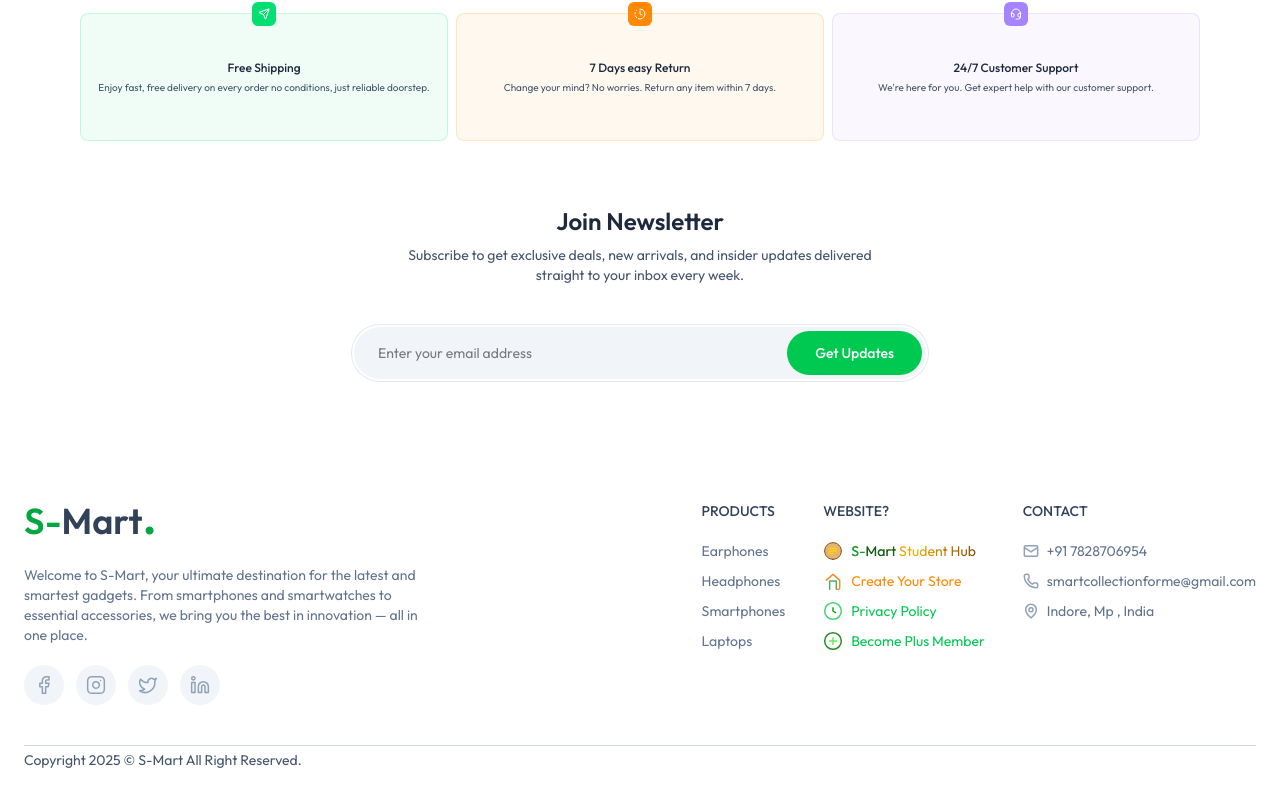
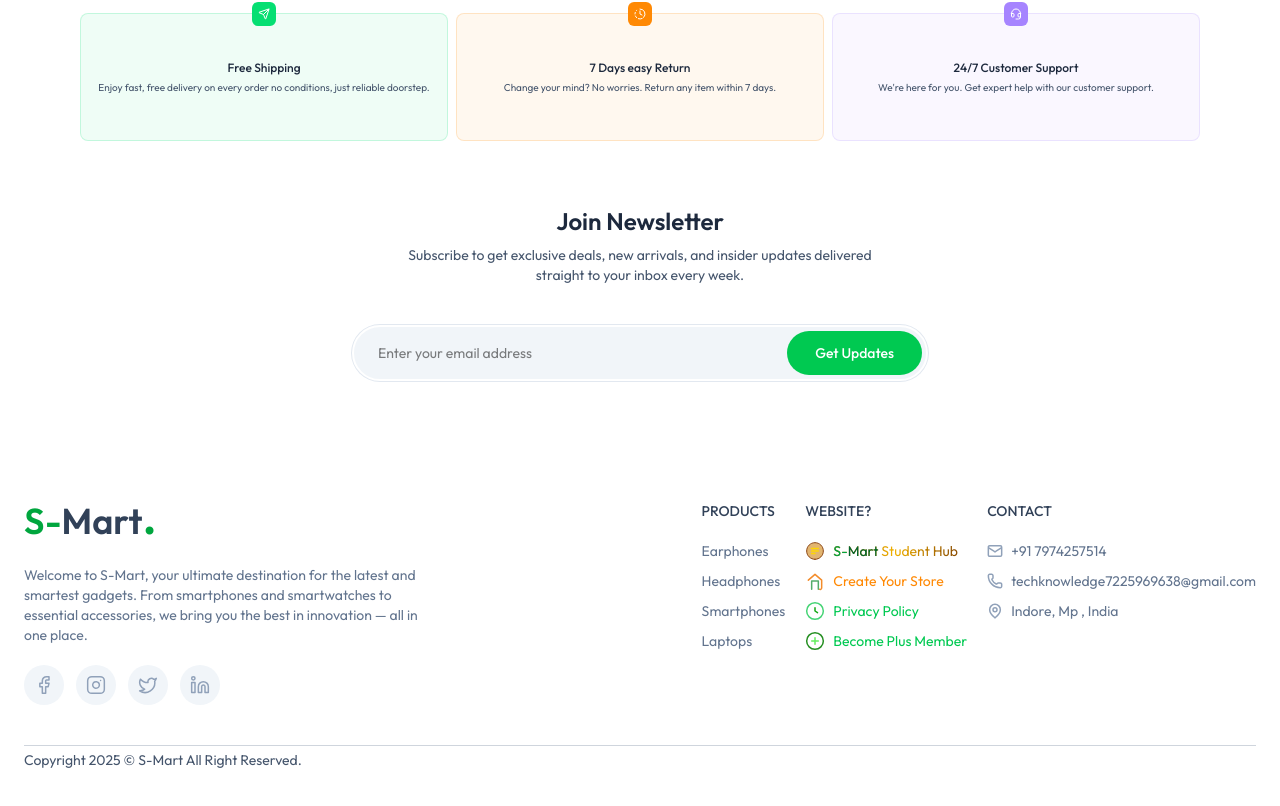
Before and after one commit to atultiwari997721/S-mart, a Next.js app: page / in a window 1280 px wide. Shown: the part 1303-2109 px from the top of the page. Built offline with nearby package versions, Linux system fonts and the light colour scheme; no server answers; the database is empty.

Commit message:
Added New pathWay

```diff
--- a/components/Footer.jsx
+++ b/components/Footer.jsx
@@ -323,8 +323,8 @@
     {
       title: "CONTACT",
       links: [
-        { text: "+91 7828706954", path: "https://wa.me/+917828706954", icon: MailIcon },
-        { text: "smartcollectionforme@gmail.com", path: "mailto:smartcollectionforme@gmail.com", icon: PhoneIcon },
+        { text: "+91 7974257514", path: "https://wa.me/+917974257514", icon: MailIcon },
+        { text: "techknowledge7225969638@gmail.com", path: "mailto:techknowledge7225969638@gmail.com", icon: PhoneIcon },
         { text: "Indore, Mp , India", path: "/", icon: MapPinIcon },
       ],
     },
```
Also changed, not shown: 1 other file (tests, documents, lock files or other folders).
